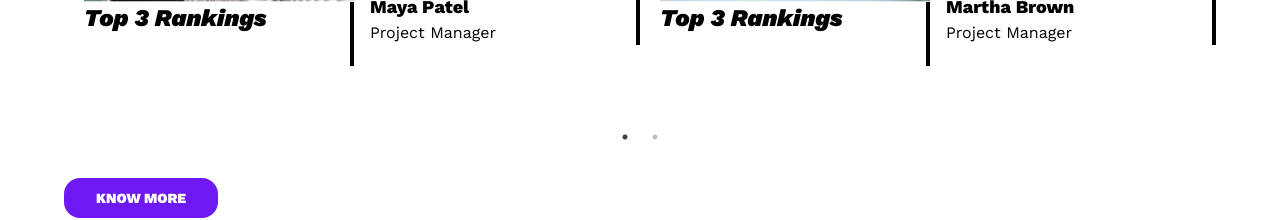
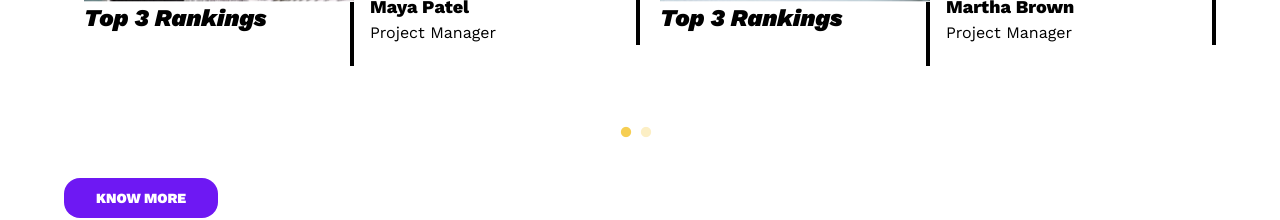
Before and after one commit to Anvitha19/growthz-react, a React (Create React App) app: page / in a window 1280 px wide. Shown: the part 4300-4520 px from the top of the page. Built offline with nearby package versions, Linux system fonts and the light colour scheme.

Commit message:
Update index.css

```diff
--- a/src/index.css
+++ b/src/index.css
@@ -2,3 +2,14 @@
 @tailwind base;
 @tailwind components;
 @tailwind utilities;
+
+.slick-dots li button:before{
+    font-size: 12px !important;
+    color: #F3BE18 !important;
+    line-height: 12px !important;
+    width: 10px !important;
+    height: 10px !important;
+}
+.slick-dots li{
+    margin: 0px !important;
+}
```
